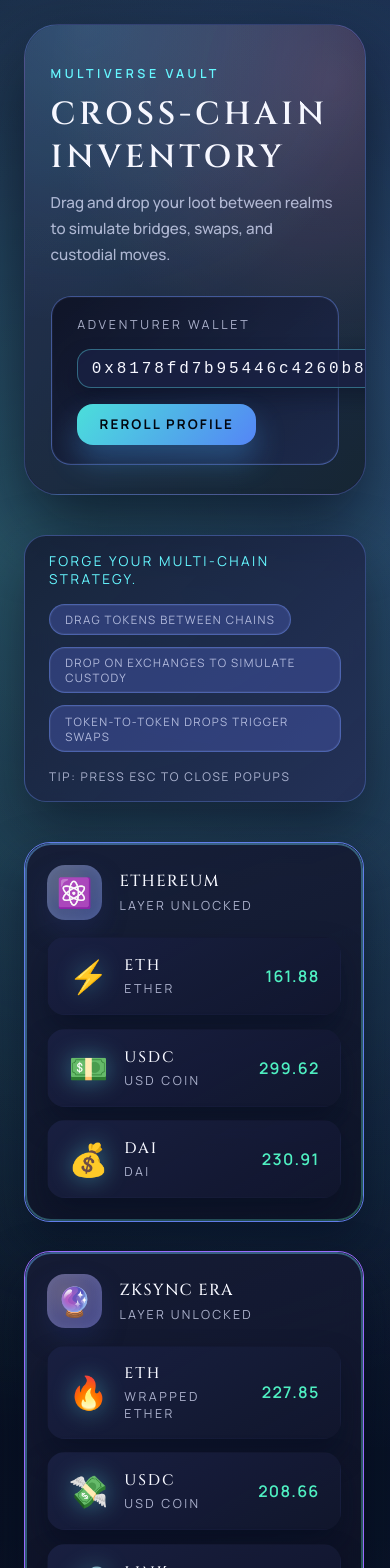
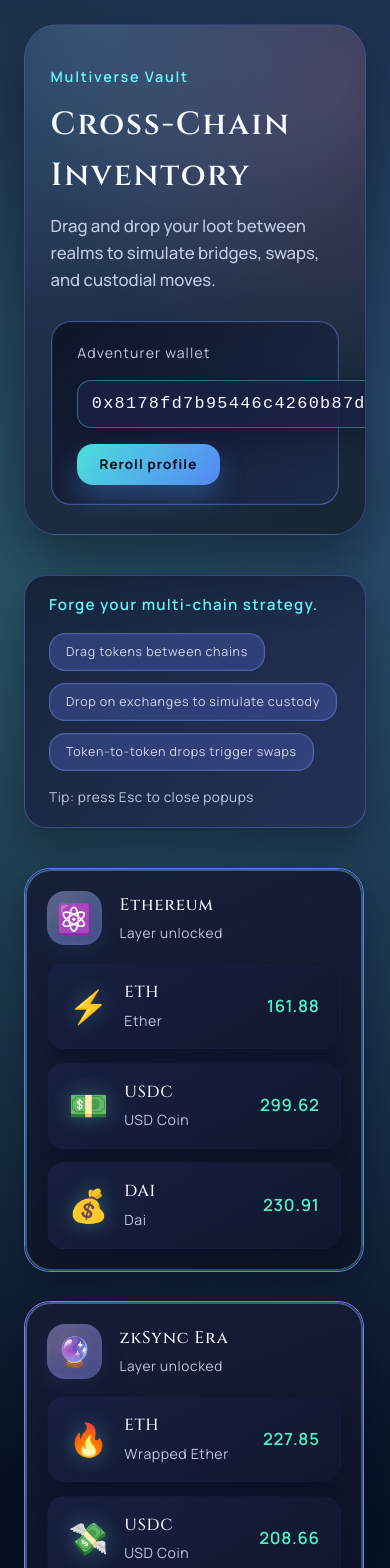
Before and after one commit to mm-zk-codex/zkwallet-demo, a Next.js app: page / in a window 390 px wide. Shown: the top 1568 px of the page. Built offline with nearby package versions, Linux system fonts and the light colour scheme.

Commit message:
Improve responsiveness and typography clarity

```diff
--- a/app/globals.css
+++ b/app/globals.css
@@ -2,9 +2,10 @@
 
 :root {
   color-scheme: light dark;
-  font-family: "Manrope", "Segoe UI", Tahoma, Geneva, Verdana, sans-serif;
+  font-family: "Manrope", "Inter", "Segoe UI", Tahoma, Geneva, Verdana, sans-serif;
   background-color: #060812;
   color: #f6f7ff;
+  font-size: 16px;
 }
 
 * {
@@ -14,11 +15,14 @@
 body {
   margin: 0;
   min-height: 100vh;
+  line-height: 1.6;
   background:
     radial-gradient(circle at 12% 18%, rgba(94, 255, 198, 0.22), transparent 35%),
     radial-gradient(circle at 88% 12%, rgba(92, 130, 255, 0.32), transparent 40%),
     radial-gradient(circle at 50% 90%, rgba(255, 94, 172, 0.18), transparent 45%),
     linear-gradient(135deg, rgba(7, 9, 24, 0.95) 0%, rgba(8, 19, 38, 0.98) 55%, rgba(14, 23, 49, 1) 100%);
+  -webkit-font-smoothing: antialiased;
+  text-rendering: optimizeLegibility;
 }
 
 a {
@@ -39,7 +43,7 @@
   --accent-strong: #4ff0c2;
   --danger: #ff7d9a;
   --exchange-bg: rgba(32, 24, 62, 0.72);
-  --text-muted: rgba(223, 228, 255, 0.74);
+  --text-muted: rgba(223, 231, 255, 0.84);
   --heading-font: "Cinzel", serif;
 }
 
@@ -51,7 +55,7 @@
 h6 {
   font-family: var(--heading-font);
   font-weight: 600;
-  letter-spacing: 0.06em;
+  letter-spacing: 0.04em;
 }
 
 @keyframes pulse {
--- a/app/page.module.css
+++ b/app/page.module.css
@@ -28,23 +28,23 @@
   background: linear-gradient(135deg, rgba(19, 25, 48, 0.78), rgba(36, 46, 87, 0.82));
   border-radius: 22px;
   border: 1px solid rgba(112, 146, 255, 0.35);
-  box-shadow: 0 25px 60px rgba(5, 8, 22, 0.55);
-  padding: 1rem 1.5rem;
-  backdrop-filter: blur(12px);
+  box-shadow: 0 18px 40px rgba(5, 8, 22, 0.38);
+  padding: 1.1rem 1.5rem;
 }
 
 .feedback {
-  font-size: 0.85rem;
+  font-size: 0.95rem;
   color: var(--accent);
-  letter-spacing: 0.18em;
-  text-transform: uppercase;
+  letter-spacing: 0.08em;
+  text-transform: none;
+  font-weight: 600;
 }
 
 .hint {
-  font-size: 0.75rem;
+  font-size: 0.85rem;
   color: var(--text-muted);
-  letter-spacing: 0.14em;
-  text-transform: uppercase;
+  letter-spacing: 0.04em;
+  text-transform: none;
 }
 
 .actions {
@@ -57,11 +57,11 @@
   background: rgba(64, 81, 158, 0.55);
   border: 1px solid rgba(120, 155, 255, 0.4);
   border-radius: 16px;
-  padding: 0.45rem 0.95rem;
-  font-size: 0.72rem;
-  letter-spacing: 0.12em;
-  text-transform: uppercase;
-  color: var(--text-muted);
+  padding: 0.5rem 1rem;
+  font-size: 0.78rem;
+  letter-spacing: 0.06em;
+  text-transform: none;
+  color: rgba(235, 240, 255, 0.86);
   box-shadow: inset 0 0 0 1px rgba(255, 255, 255, 0.05);
 }
 
--- a/components/ChainPanel.module.css
+++ b/components/ChainPanel.module.css
@@ -9,9 +9,8 @@
   background: linear-gradient(160deg, rgba(22, 28, 54, 0.92), rgba(14, 18, 36, 0.82));
   min-width: 260px;
   max-width: 340px;
-  transition: transform 0.25s ease, box-shadow 0.3s ease, border-color 0.3s ease;
-  box-shadow: 0 24px 48px rgba(4, 10, 30, 0.5);
-  backdrop-filter: blur(10px);
+  transition: transform 0.18s ease, box-shadow 0.2s ease, border-color 0.2s ease;
+  box-shadow: 0 18px 36px rgba(4, 10, 30, 0.42);
   overflow: hidden;
 }
 
@@ -29,8 +28,8 @@
 }
 
 .panel:hover {
-  transform: translateY(-6px) scale(1.01);
-  box-shadow: 0 28px 60px rgba(6, 14, 38, 0.58);
+  transform: translateY(-4px);
+  box-shadow: 0 22px 44px rgba(6, 14, 38, 0.45);
 }
 
 .header {
@@ -47,7 +46,7 @@
   place-items: center;
   font-size: 1.8rem;
   background: radial-gradient(circle at 30% 30%, rgba(255, 255, 255, 0.25), rgba(110, 138, 255, 0.3));
-  box-shadow: inset 0 0 12px rgba(255, 255, 255, 0.12), 0 12px 24px rgba(34, 45, 94, 0.45);
+  box-shadow: inset 0 0 8px rgba(255, 255, 255, 0.1), 0 10px 20px rgba(34, 45, 94, 0.35);
 }
 
 .meta {
@@ -58,16 +57,16 @@
 
 .name {
   font-family: var(--heading-font);
-  font-size: 1rem;
-  letter-spacing: 0.08em;
-  text-transform: uppercase;
+  font-size: 1.05rem;
+  letter-spacing: 0.05em;
+  text-transform: none;
 }
 
 .subtitle {
-  font-size: 0.78rem;
+  font-size: 0.85rem;
   color: var(--text-muted);
-  text-transform: uppercase;
-  letter-spacing: 0.18em;
+  text-transform: none;
+  letter-spacing: 0.05em;
 }
 
 .inventory {
--- a/components/ExchangeBoard.module.css
+++ b/components/ExchangeBoard.module.css
@@ -7,8 +7,7 @@
   display: flex;
   flex-direction: column;
   gap: 1.25rem;
-  box-shadow: 0 30px 60px rgba(6, 8, 24, 0.55);
-  backdrop-filter: blur(10px);
+  box-shadow: 0 22px 48px rgba(6, 8, 24, 0.42);
   overflow: hidden;
 }
 
@@ -32,18 +31,18 @@
 
 .title {
   margin: 0;
-  text-transform: uppercase;
-  letter-spacing: 0.18em;
-  font-size: 0.95rem;
+  text-transform: none;
+  letter-spacing: 0.08em;
+  font-size: 1rem;
   font-family: var(--heading-font);
 }
 
 .subtitle {
   margin: 0;
   color: var(--text-muted);
-  font-size: 0.8rem;
-  text-transform: uppercase;
-  letter-spacing: 0.14em;
+  font-size: 0.85rem;
+  text-transform: none;
+  letter-spacing: 0.05em;
 }
 
 .rows {
@@ -62,14 +61,14 @@
   border-radius: 18px;
   background: rgba(40, 28, 74, 0.68);
   cursor: copy;
-  transition: border-color 0.2s ease, transform 0.2s ease, box-shadow 0.2s ease;
+  transition: border-color 0.16s ease, transform 0.16s ease, box-shadow 0.16s ease;
   box-shadow: inset 0 0 0 1px rgba(255, 255, 255, 0.05);
 }
 
 .exchange:hover {
   border-color: var(--accent);
-  transform: translateY(-4px);
-  box-shadow: inset 0 0 0 1px rgba(255, 255, 255, 0.08), 0 16px 30px rgba(12, 10, 40, 0.4);
+  transform: translateY(-3px);
+  box-shadow: inset 0 0 0 1px rgba(255, 255, 255, 0.08), 0 14px 28px rgba(12, 10, 40, 0.35);
 }
 
 .icon {
@@ -85,14 +84,14 @@
 }
 
 .name {
-  font-size: 0.95rem;
-  letter-spacing: 0.12em;
+  font-size: 1rem;
+  letter-spacing: 0.05em;
   font-family: var(--heading-font);
-  text-transform: uppercase;
+  text-transform: none;
 }
 
 .description {
-  font-size: 0.78rem;
+  font-size: 0.85rem;
   color: var(--text-muted);
-  letter-spacing: 0.08em;
+  letter-spacing: 0.04em;
 }
--- a/components/HeroHeader.module.css
+++ b/components/HeroHeader.module.css
@@ -10,7 +10,7 @@
     radial-gradient(circle at 18% 0%, rgba(104, 220, 255, 0.18), transparent 55%),
     radial-gradient(circle at 90% 12%, rgba(255, 140, 198, 0.18), transparent 55%),
     linear-gradient(160deg, rgba(23, 28, 57, 0.94), rgba(14, 17, 33, 0.94));
-  box-shadow: 0 32px 70px rgba(3, 6, 18, 0.65);
+  box-shadow: 0 26px 56px rgba(3, 6, 18, 0.5);
   overflow: hidden;
 }
 
@@ -34,9 +34,9 @@
 }
 
 .kicker {
-  text-transform: uppercase;
-  font-size: 0.78rem;
-  letter-spacing: 0.28em;
+  text-transform: none;
+  font-size: 0.9rem;
+  letter-spacing: 0.12em;
   color: var(--accent);
   font-weight: 600;
 }
@@ -45,16 +45,16 @@
   margin: 0;
   font-family: var(--heading-font);
   font-size: clamp(2rem, 4vw, 3rem);
-  letter-spacing: 0.12em;
-  text-transform: uppercase;
+  letter-spacing: 0.06em;
+  text-transform: none;
 }
 
 .subtitle {
   margin: 0;
   max-width: 60ch;
   color: var(--text-muted);
-  font-size: 0.95rem;
-  line-height: 1.7;
+  font-size: 1.05rem;
+  line-height: 1.6;
   font-weight: 500;
 }
 
@@ -71,25 +71,24 @@
   padding: 1.2rem 1.6rem;
   border-radius: 20px;
   box-shadow: inset 0 0 0 1px rgba(255, 255, 255, 0.04);
-  backdrop-filter: blur(12px);
 }
 
 .label {
-  font-size: 0.78rem;
-  text-transform: uppercase;
-  letter-spacing: 0.22em;
+  font-size: 0.88rem;
+  text-transform: none;
+  letter-spacing: 0.08em;
   color: var(--text-muted);
 }
 
 .address {
-  font-size: 1rem;
+  font-size: 1.05rem;
   font-family: "JetBrains Mono", "Fira Code", "Courier New", Courier, monospace;
-  letter-spacing: 0.18em;
+  letter-spacing: 0.08em;
   background: rgba(26, 32, 66, 0.88);
   padding: 0.6rem 0.85rem;
   border-radius: 14px;
   border: 1px solid rgba(102, 247, 255, 0.35);
-  box-shadow: 0 10px 20px rgba(8, 13, 32, 0.4);
+  box-shadow: 0 12px 24px rgba(8, 13, 32, 0.32);
 }
 
 .reset {
@@ -97,18 +96,18 @@
   border: none;
   color: #02060f;
   font-weight: 700;
-  text-transform: uppercase;
-  letter-spacing: 0.16em;
+  text-transform: none;
+  letter-spacing: 0.08em;
   padding: 0.7rem 1.4rem;
   border-radius: 16px;
   cursor: pointer;
-  transition: transform 0.25s ease, box-shadow 0.25s ease;
-  box-shadow: 0 16px 30px rgba(72, 170, 255, 0.32);
+  transition: transform 0.18s ease, box-shadow 0.18s ease;
+  box-shadow: 0 14px 26px rgba(72, 170, 255, 0.28);
 }
 
 .reset:hover {
-  transform: translateY(-3px);
-  box-shadow: 0 20px 40px rgba(72, 170, 255, 0.42);
+  transform: translateY(-2px);
+  box-shadow: 0 16px 32px rgba(72, 170, 255, 0.36);
 }
 
 @media (max-width: 800px) {
--- a/components/Modal.module.css
+++ b/components/Modal.module.css
@@ -1,8 +1,8 @@
 .overlay {
   position: fixed;
   inset: 0;
-  backdrop-filter: blur(14px);
-  background: rgba(4, 6, 18, 0.72);
+  backdrop-filter: blur(6px);
+  background: rgba(4, 6, 18, 0.68);
   display: flex;
   align-items: center;
   justify-content: center;
@@ -15,7 +15,7 @@
   background: linear-gradient(160deg, rgba(16, 22, 46, 0.95), rgba(12, 16, 32, 0.95));
   border: 1px solid rgba(126, 156, 255, 0.45);
   border-radius: 22px;
-  box-shadow: 0 32px 64px rgba(6, 10, 28, 0.75);
+  box-shadow: 0 22px 48px rgba(6, 10, 28, 0.55);
   padding: 2rem;
   display: flex;
   flex-direction: column;
@@ -45,10 +45,10 @@
 
 .title {
   font-size: 1.2rem;
-  text-transform: uppercase;
+  text-transform: none;
   color: var(--accent);
   font-family: var(--heading-font);
-  letter-spacing: 0.16em;
+  letter-spacing: 0.06em;
 }
 
 .close {
@@ -58,13 +58,13 @@
   color: var(--text-muted);
   cursor: pointer;
   padding: 0.35rem 0.7rem;
-  transition: all 0.2s ease;
+  transition: all 0.16s ease;
 }
 
 .close:hover {
   color: var(--accent);
   border-color: var(--accent);
-  box-shadow: 0 10px 20px rgba(12, 18, 42, 0.45);
+  box-shadow: 0 10px 20px rgba(12, 18, 42, 0.32);
 }
 
 .description {
--- a/components/Slider.module.css
+++ b/components/Slider.module.css
@@ -7,9 +7,9 @@
 .header {
   display: flex;
   justify-content: space-between;
-  font-size: 0.85rem;
-  text-transform: uppercase;
-  letter-spacing: 0.16em;
+  font-size: 0.95rem;
+  text-transform: none;
+  letter-spacing: 0.04em;
   color: var(--text-muted);
   font-weight: 600;
 }
@@ -28,16 +28,16 @@
 
 .preset,
 .presetActive {
-  background: rgba(22, 28, 54, 0.75);
-  border: 1px solid rgba(124, 154, 255, 0.45);
+  background: rgba(22, 28, 54, 0.72);
+  border: 1px solid rgba(124, 154, 255, 0.4);
   border-radius: 14px;
-  padding: 0.4rem 0.95rem;
-  color: var(--text-muted);
+  padding: 0.45rem 1rem;
+  color: rgba(233, 238, 255, 0.86);
   cursor: pointer;
-  font-size: 0.78rem;
-  text-transform: uppercase;
-  letter-spacing: 0.14em;
-  transition: all 0.2s ease;
+  font-size: 0.85rem;
+  text-transform: none;
+  letter-spacing: 0.05em;
+  transition: all 0.16s ease;
   box-shadow: inset 0 0 0 1px rgba(255, 255, 255, 0.05);
 }
 
--- a/components/TokenCard.module.css
+++ b/components/TokenCard.module.css
@@ -10,8 +10,8 @@
   border-radius: 18px;
   cursor: grab;
   user-select: none;
-  transition: transform 0.25s ease, border-color 0.25s ease, box-shadow 0.25s ease;
-  box-shadow: 0 16px 30px rgba(4, 10, 30, 0.45);
+  transition: transform 0.18s ease, border-color 0.18s ease, box-shadow 0.18s ease;
+  box-shadow: 0 14px 26px rgba(4, 10, 30, 0.35);
   overflow: hidden;
 }
 
@@ -32,8 +32,8 @@
 }
 
 .card:hover {
-  border-color: rgba(102, 247, 255, 0.55);
-  box-shadow: 0 20px 40px rgba(8, 18, 48, 0.55);
+  border-color: rgba(102, 247, 255, 0.45);
+  box-shadow: 0 18px 34px rgba(8, 18, 48, 0.42);
 }
 
 .card:hover::before {
@@ -42,7 +42,7 @@
 
 .avatar {
   font-size: 2rem;
-  filter: drop-shadow(0 0 12px rgba(102, 247, 255, 0.4));
+  filter: drop-shadow(0 0 10px rgba(102, 247, 255, 0.3));
 }
 
 .meta {
@@ -53,21 +53,21 @@
 
 .symbol {
   font-family: var(--heading-font);
-  letter-spacing: 0.12em;
-  font-size: 0.95rem;
-  text-transform: uppercase;
+  letter-spacing: 0.04em;
+  font-size: 1rem;
+  text-transform: none;
 }
 
 .name {
-  font-size: 0.78rem;
-  text-transform: uppercase;
+  font-size: 0.88rem;
+  text-transform: none;
   color: var(--text-muted);
-  letter-spacing: 0.2em;
+  letter-spacing: 0.04em;
 }
 
 .balance {
-  font-size: 1rem;
+  font-size: 1.05rem;
   font-weight: 600;
   color: var(--accent-strong);
-  letter-spacing: 0.08em;
+  letter-spacing: 0.04em;
 }
```
Also changed, not shown: app/page.tsx (+8 -10 lines).
